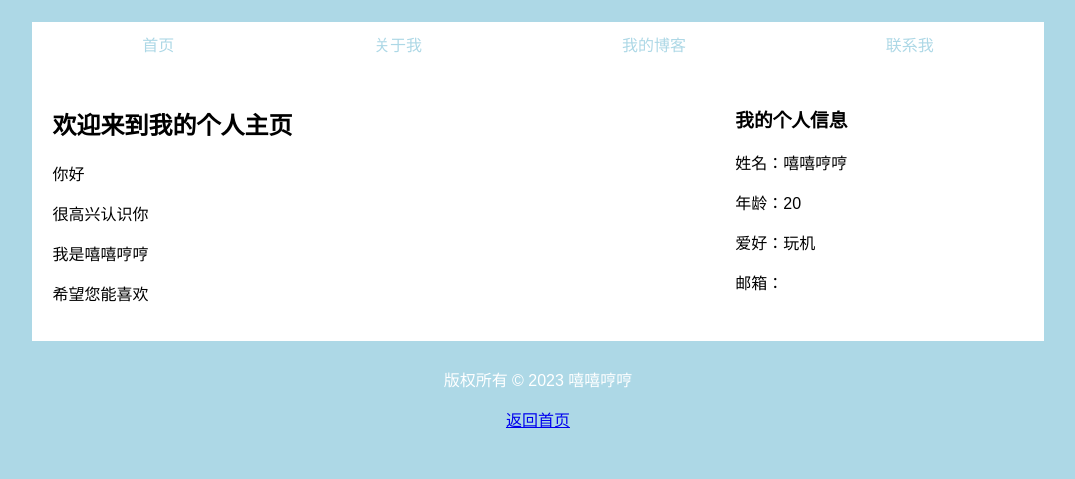
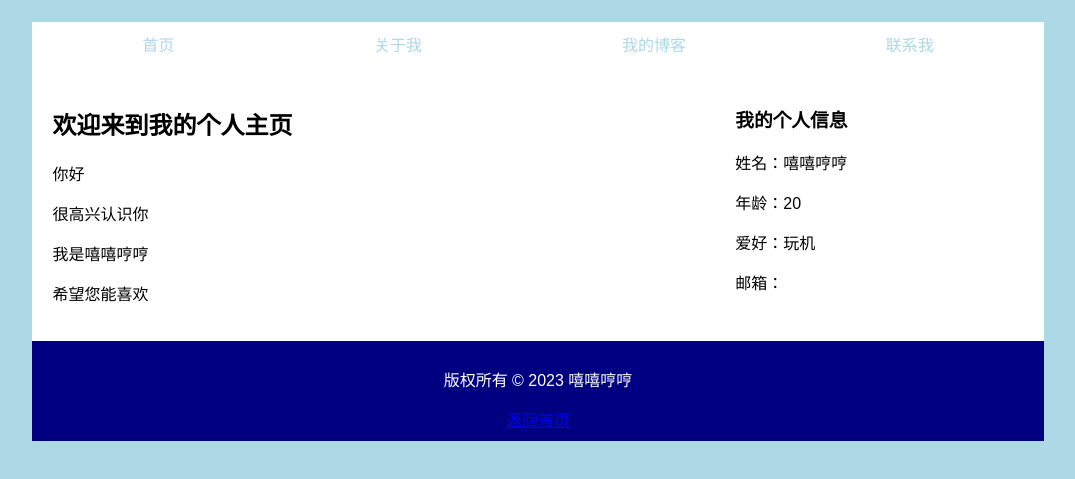
Before and after one commit to xixihengheng1/secret, a plain HTML site: page index.html in a window 1280 px wide. Shown: the part 115-594 px from the top of the page, without its empty margins (102-1177 px from the left). Drawn offline with Linux system fonts and the light colour scheme.

Commit message:
Update index.html

```diff
--- a/index.html
+++ b/index.html
@@ -92,7 +92,7 @@
 
         .footer {
 
-            background-color: lightblue;
+            background-color: navy;
 
             color: white;
 
```
